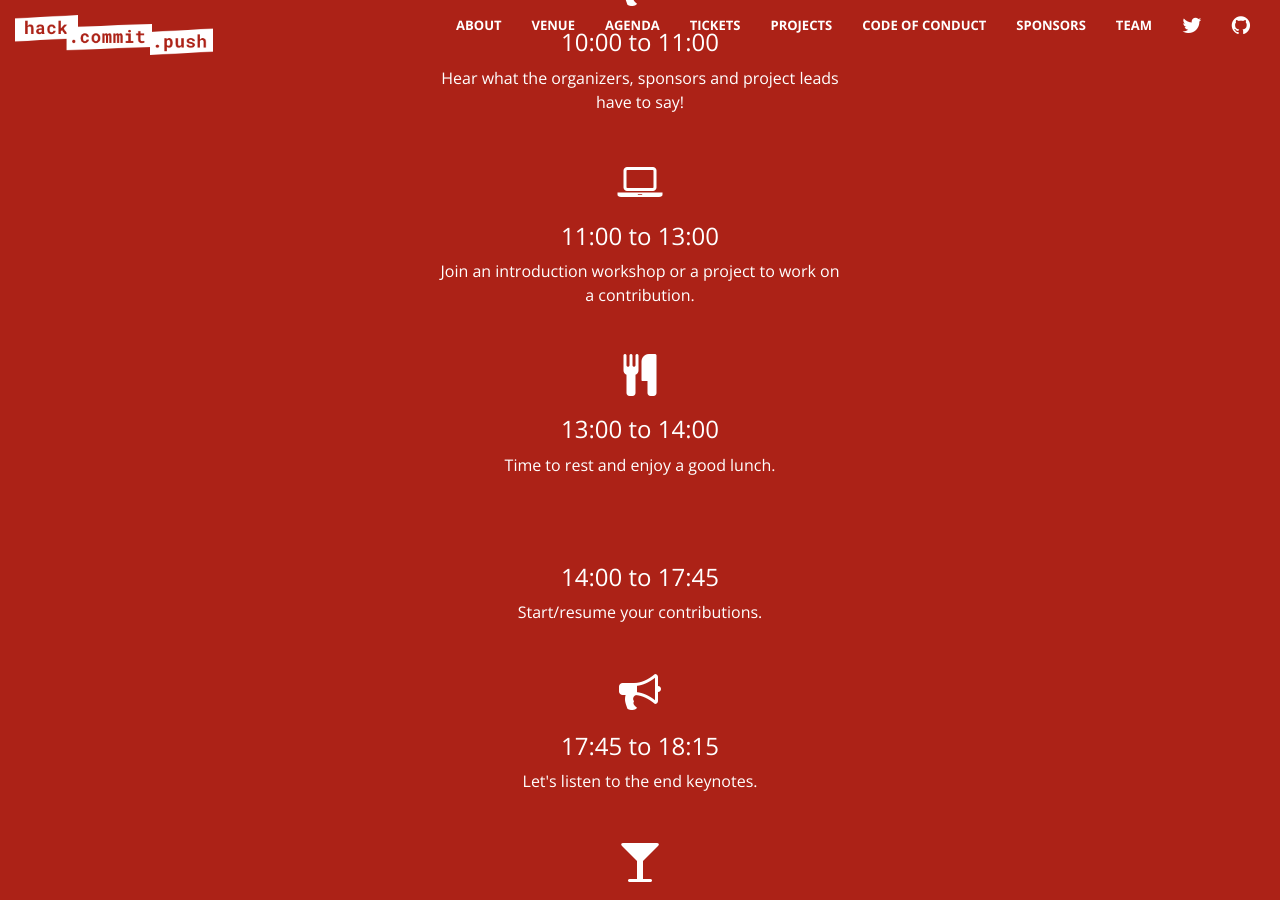
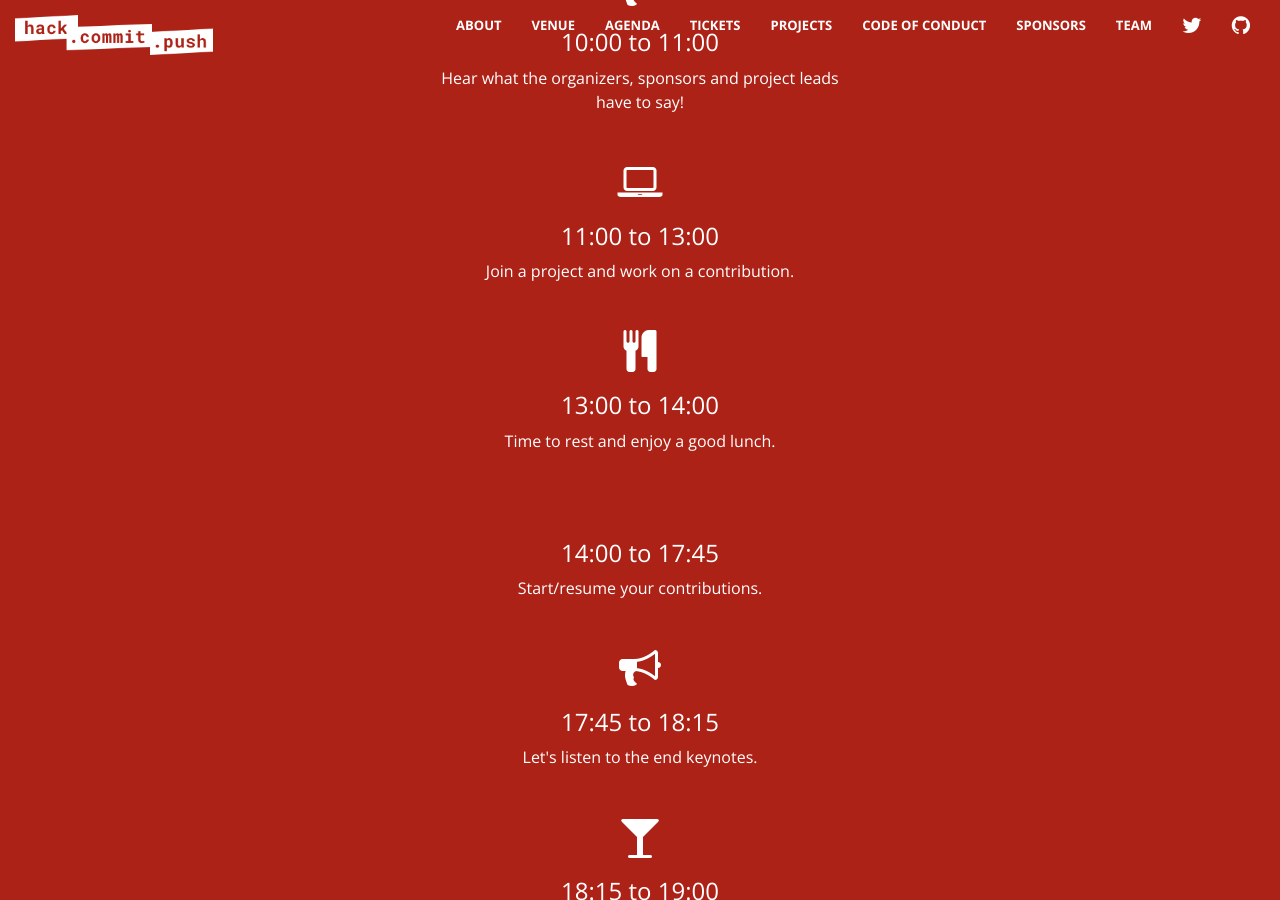
Before and after one commit to hackergarten/Paris2019, a Jekyll site: the page built from index.html, in a window 1280 px wide and 900 px high, scrolled down 3123 px. Built offline with Jekyll 4.4.1, drawn with Linux system fonts in a browser that asks for light colours.

Commit message:
Remove introduction workshops
Nobody answered the survey.

```diff
--- a/_data/agenda.yml
+++ b/_data/agenda.yml
@@ -8,7 +8,7 @@
   icon: bullhorn
 - start: "11:00"
   end: "13:00"
-  description: Join an introduction workshop or a project to work on a contribution.
+  description: Join a project and work on a contribution.
   icon: laptop
 - start: "13:00"
   end: "14:00"
```
